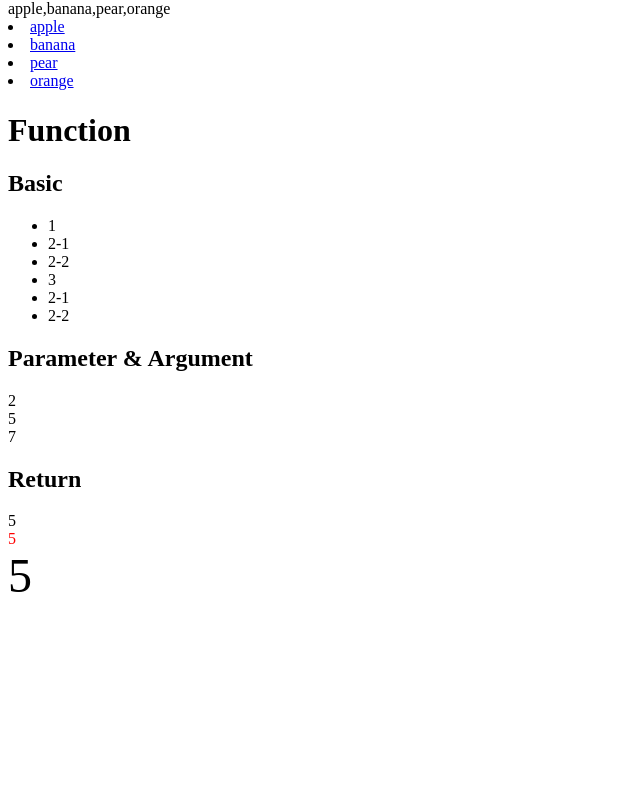
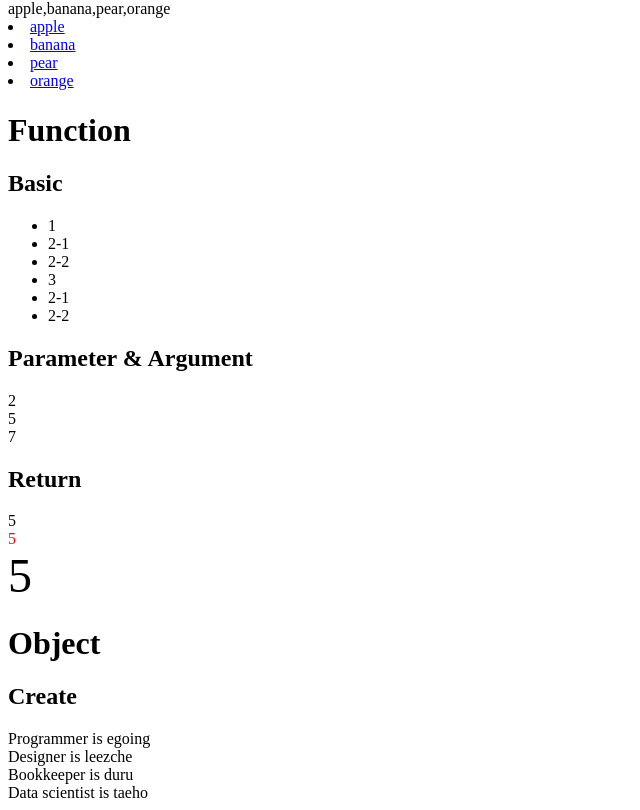
Before and after one commit to rlee92/road-to-a-backend-developer, a plain HTML site: page 2-JavaScript/helloworld.html in a window 1280 px wide. Shown: the part 808-1618 px from the top of the page, without its empty margins (0-640 px from the left). Before the commit the page ends 1419 px from the top, so only its background shows below. Drawn offline with Linux system fonts and the light colour scheme.

Commit message:
Update helloworld.html
Object: how to create & add

```diff
--- a/2-JavaScript/helloworld.html
+++ b/2-JavaScript/helloworld.html
@@ -97,5 +97,19 @@
       document.write('<div style="color:red" >'+ sum2(2,3)+'</div>')
       document.write('<div style="font-size:3rem" >'+ sum2(2,3)+'</div>')
     </script>
+    <h1>Object</h1>
+    <h2>Create</h2>
+    <script type="text/javascript">
+      var cowokers = {
+        "programmer":"egoing",
+        "designer":"leezche"
+      }
+      document.write("Programmer is " + cowokers.programmer + "<br>")
+      document.write("Designer is " + cowokers.designer + "<br>")
+      cowokers.bookkeeper = "duru"
+      document.write("Bookkeeper is " + cowokers.bookkeeper + "<br>")
+      cowokers["data scientist"] = "taeho"
+      document.write("Data scientist is " + cowokers["data scientist"] + "<br>")
+    </script>
   </body>
 </html>
```
